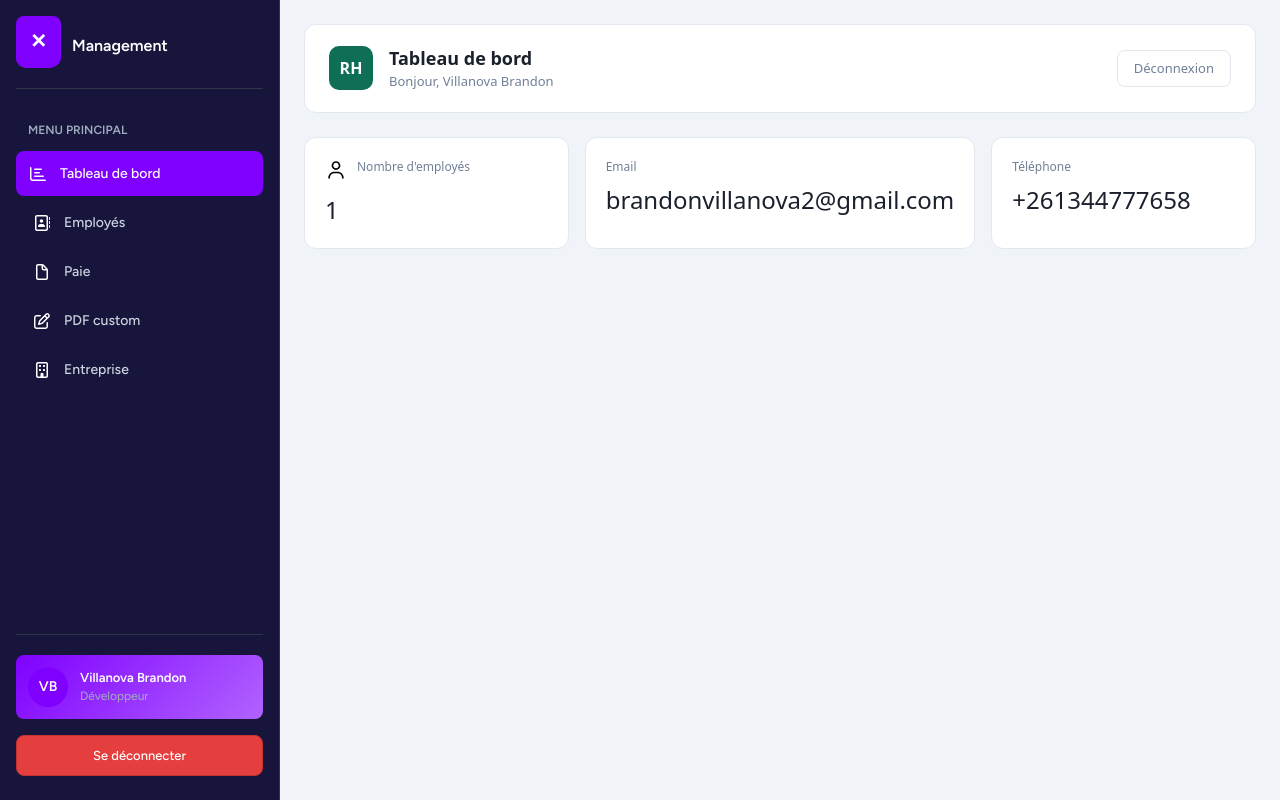
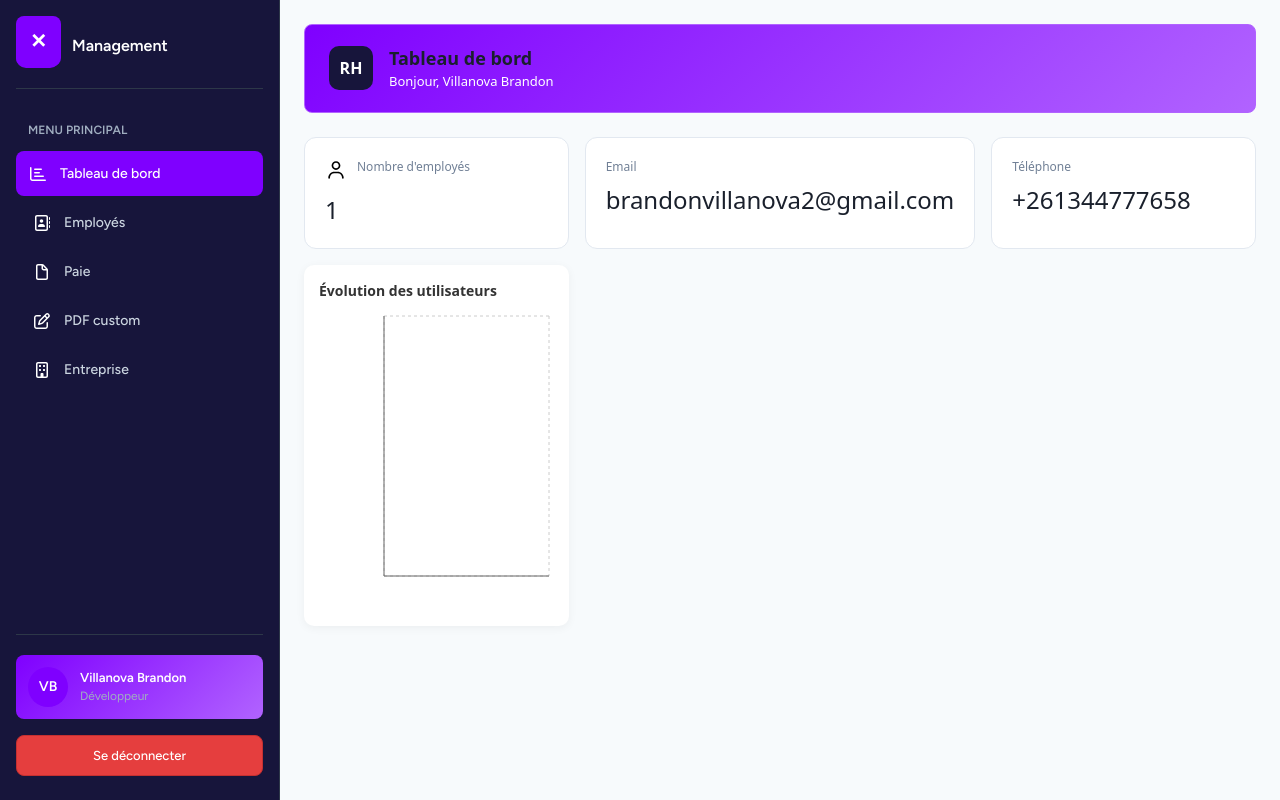
Before and after one commit to SkyloveTheSky/Employee_management, a Laravel app: page /admin/dashboard in a window 1280 px wide. Run offline with Laravel 12, Linux system fonts and the light colour scheme; the visitor is signed in with stand-in values (Sample User, id 1); data comes from the database, SQL or seed files in the repository; data that the repository does not hold is empty; style sheets or scripts are compiled from the project's sources; parts of the project's set-up code (start-up, migrations or seed data) failed here and were passed over; some libraries are stand-ins or nearby versions.

Commit message:
Add: RechartJs

```diff
--- /dev/null
+++ b/app/Http/Controllers/Admin/DashboardChartController.php
@@ -0,0 +1,23 @@
+<?php
+
+namespace App\Http\Controllers\Admin;
+
+use App\Http\Controllers\Controller;
+use Illuminate\Http\Request;
+use App\Models\User;
+
+
+class DashboardChartController extends Controller
+{
+    public function index()
+    {
+        return response()->json([
+            'total_users' => User::count(),
+            'users_per_month' => User::selectRaw('COUNT(*) as total, MONTH(created_at) as month')
+                ->whereYear('created_at', date('Y'))
+                ->groupBy('month')
+                ->orderBy('month')
+                ->get(),
+        ]);
+    }
+}
--- a/package.json
+++ b/package.json
@@ -21,5 +21,9 @@
         "react-dom": "^18.2.0",
         "tailwindcss": "^3.2.1",
         "vite": "^8.0.0"
+    },
+    "dependencies": {
+        "react-is": "^19.2.6",
+        "recharts": "^3.8.1"
     }
 }
--- /dev/null
+++ b/resources/js/Components/Admin/Charts/Chart_Users.jsx
@@ -0,0 +1,66 @@
+import React from "react";
+import {
+    LineChart,
+    Line,
+    XAxis,
+    YAxis,
+    CartesianGrid,
+    Tooltip,
+    ResponsiveContainer,
+} from "recharts";
+
+/**
+ * Chart des utilisateurs par mois
+ * data format attendu :
+ * [
+ *   { month: 1, total: 10 },
+ *   { month: 2, total: 25 },
+ * ]
+ */
+
+export default function Chart_Users({ data = [] }) {
+    // Convertir mois numérique en label lisible
+    const formattedData = data.map((item) => ({
+        ...item,
+        monthLabel: `Mois ${item.month}`,
+    }));
+
+    return (
+        <div style={styles.container}>
+            <h3 style={styles.title}>Évolution des utilisateurs</h3>
+
+            <div style={{ width: "100%", height: 300 }}>
+                <ResponsiveContainer>
+                    <LineChart data={formattedData}>
+                        <CartesianGrid strokeDasharray="3 3" />
+                        <XAxis dataKey="monthLabel" />
+                        <YAxis />
+                        <Tooltip />
+                        <Line
+                            type="monotone"
+                            dataKey="total"
+                            stroke="#4f46e5"
+                            strokeWidth={3}
+                            dot={{ r: 4 }}
+                        />
+                    </LineChart>
+                </ResponsiveContainer>
+            </div>
+        </div>
+    );
+}
+
+const styles = {
+    container: {
+        backgroundColor: "#fff",
+        padding: "15px",
+        borderRadius: "10px",
+        boxShadow: "0 2px 10px rgba(0,0,0,0.05)",
+    },
+    title: {
+        fontSize: "14px",
+        fontWeight: "600",
+        marginBottom: "10px",
+        color: "#333",
+    },
+};
--- a/resources/js/Pages/Admin/Dashboard/Dashboard.jsx
+++ b/resources/js/Pages/Admin/Dashboard/Dashboard.jsx
@@ -1,6 +1,8 @@
 import { Head, router } from "@inertiajs/react";
 import Sidebar from "../../../Components/Admin/Sidebar";
-import { useState } from "react";
+import { useState, useEffect } from "react";
+import { colors, gradients } from "@/config/colors";
+import Chart_Users from "@/Components/Admin/Charts/Chart_Users";
 
 export default function Dashboard({ admin, totalUsers }) {
     const [isOpen, setIsOpen] = useState(true);
@@ -8,6 +10,16 @@ export default function Dashboard({ admin, totalUsers }) {
     const logout = () => {
         router.post(route("admin.logout"));
     };
+
+    const [chartData, setChartData] = useState([]);
+
+     useEffect(() => {
+        fetch(route("admin.dashboard.chart-data"))
+            .then((res) => res.json())
+            .then((data) => {
+                setChartData(data.users_per_month);
+            });
+    }, []);
 
     return (
         <>
@@ -22,9 +34,7 @@ export default function Dashboard({ admin, totalUsers }) {
                             Bonjour, {admin.first_name_admin} {admin.name_admin}
                         </p>
                     </div>
-                    <button onClick={logout} style={styles.logout}>
-                        Déconnexion
-                    </button>
+
                 </div>
                 <div style={styles.content}>
                     <div style={styles.card}>
@@ -42,8 +52,12 @@ export default function Dashboard({ admin, totalUsers }) {
                         <p style={styles.cardLabel}>Téléphone</p>
                         <p style={styles.cardValue}>{admin.number_phone_admin}</p>
                     </div>
+                    <div>
+                        <Chart_Users data={chartData} />
+                    </div>
                 </div>
             </div>
+
         </>
     );
 }
@@ -51,7 +65,7 @@ export default function Dashboard({ admin, totalUsers }) {
 const styles = {
     page: {
         minHeight: "100vh",
-        background: "#f0f4f8",
+        background: colors.background,
         fontFamily: "system-ui, sans-serif",
         padding: "24px",
         transition: "margin-left 0.3s ease",
@@ -60,21 +74,21 @@ const styles = {
         display: "flex",
         alignItems: "center",
         gap: "16px",
-        background: "white",
+        background: gradients.primary,
         padding: "20px 24px",
-        borderRadius: "12px",
+        borderRadius: "8px",
         marginBottom: "24px",
-        border: "1px solid #e2e8f0",
+        border: `1px solid ${colors.primaryLight}`,
     },
     logo: {
         width: "44px",
         height: "44px",
-        background: "#0F6E56",
+        background: colors.primaryDark,
         borderRadius: "10px",
         display: "flex",
         alignItems: "center",
         justifyContent: "center",
-        color: "white",
+        color: colors.white,
         fontWeight: "700",
         fontSize: "16px",
         flexShrink: 0,
@@ -87,13 +101,13 @@ const styles = {
     },
     subtitle: {
         fontSize: "13px",
-        color: "#718096",
+        color: colors.white,
         margin: 0,
     },
     logout: {
         marginLeft: "auto",
         padding: "8px 16px",
-        background: "transparent",
+        background: colors.error,
         border: "1px solid #e2e8f0",
         borderRadius: "8px",
         fontSize: "13px",
@@ -133,4 +147,5 @@ const styles = {
         width: "22px",
         height: "22px",
     },
+
 };
--- a/resources/js/Pages/Admin/Login.jsx
+++ b/resources/js/Pages/Admin/Login.jsx
@@ -1,4 +1,5 @@
 import { useForm, Head } from "@inertiajs/react";
+import { colors } from "@/config/colors";
 
 export default function Login() {
     const { data, setData, post, processing, errors } = useForm({
@@ -91,7 +92,7 @@ export default function Login() {
 const styles = {
     page: {
         minHeight: "100vh",
-        background: "#f0f4f8",
+        background: colors.background,
         display: "flex",
         alignItems: "center",
         justifyContent: "center",
@@ -99,7 +100,7 @@ const styles = {
         padding: "20px",
     },
     card: {
-        background: "#ffffff",
+        background: colors.primary,
         borderRadius: "16px",
         padding: "40px",
         width: "100%",
@@ -113,7 +114,7 @@ const styles = {
     logo: {
         width: "56px",
         height: "56px",
-        background: "#0F6E56",
+        background: colors.primaryDark,
         borderRadius: "14px",
         display: "flex",
         alignItems: "center",
@@ -126,12 +127,12 @@ const styles = {
     title: {
         fontSize: "22px",
         fontWeight: "600",
-        color: "#1a202c",
+        color: colors.white,
         margin: "0 0 8px",
     },
     subtitle: {
         fontSize: "14px",
-        color: "#718096",
+        color: colors.white,
         margin: 0,
     },
     form: {
@@ -147,7 +148,7 @@ const styles = {
     label: {
         fontSize: "13px",
         fontWeight: "500",
-        color: "#4a5568",
+        color: colors.white,
     },
     input: {
         padding: "10px 14px",
@@ -167,7 +168,7 @@ const styles = {
     },
     button: {
         padding: "12px",
-        background: "#0F6E56",
+        background: colors.primaryDark,
         color: "white",
         border: "none",
         borderRadius: "8px",
--- a/resources/js/config/colors.jsx
+++ b/resources/js/config/colors.jsx
@@ -2,6 +2,7 @@ export const colors = {
   primary: '#7F00FF',      // Violet principal
   primaryLight: '#B163FF', // Violet clair
   primaryDark: '#17153B',
+  background: '#F7FAFC',   // Fond clair
 
   dark: '#2d3748',         // Texte foncé
   light: '#cbd5e0',        // Texte clair
--- a/routes/web.php
+++ b/routes/web.php
@@ -7,6 +7,8 @@ use App\Http\Controllers\Admin\PayrollStyleController;
 use App\Http\Controllers\Admin\CompanySettingsController;
 use Illuminate\Foundation\Application;
 use Illuminate\Support\Facades\Route;
+use App\Http\Controllers\Admin\DashboardChartController;
+
 use Inertia\Inertia;
 
 Route::get('/', function () {
@@ -32,8 +34,10 @@ Route::prefix('admin')->name('admin.')->group(function () {
     Route::get('/login', [AuthController::class, 'showLogin'])->name('login');
     Route::post('/login', [AuthController::class, 'login'])->name('login.post');
 
+
     Route::middleware(\App\Http\Middleware\AdminAuth::class)->group(function () {
         Route::get('/dashboard', [AuthController::class, 'dashboard'])->name('dashboard');
+        Route::get('/dashboard/chart-data', [DashboardChartController::class, 'index'])->name('dashboard.chart-data');
 
 
         // Employees — statiques avant dynamiques
```
Also changed, not shown: package-lock.json.
